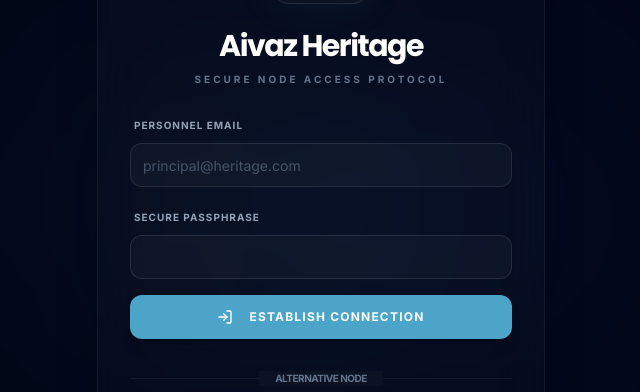
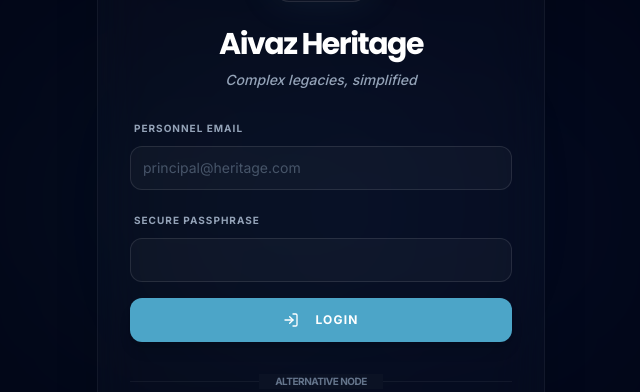
Before and after one commit to ivonnaaivaz-sudo/Aivaz, a Next.js app: page /login in a window 1280 px wide. Shown: the part 191-583 px from the top of the page, without its empty margins (319-959 px from the left). Built offline with nearby package versions, Linux system fonts and the light colour scheme; no server answers; grey boxes are pictures that could not be loaded.

Commit message:
Instead of secure node access protocol it should read “complex legacies,

```diff
--- a/src/app/(auth)/login/page.tsx
+++ b/src/app/(auth)/login/page.tsx
@@ -80,7 +80,7 @@ export default function LoginPage() {
           </div>
           <div className="space-y-2">
             <CardTitle className="text-3xl font-headline font-bold tracking-tighter text-white">Aivaz Heritage</CardTitle>
-            <CardDescription className="text-slate-500 uppercase tracking-[0.3em] text-[10px] font-bold">Secure Node Access Protocol</CardDescription>
+            <CardDescription className="text-slate-400 italic text-sm font-medium">Complex legacies, simplified</CardDescription>
           </div>
         </CardHeader>
         <CardContent className="space-y-6 px-8">
@@ -109,7 +109,7 @@ export default function LoginPage() {
               />
             </div>
             <Button type="submit" className="w-full h-11 rounded-xl shadow-lg bg-primary hover:bg-primary/90 text-white font-bold text-xs uppercase tracking-widest transition-all hover:scale-[1.02] active:scale-[0.98]" disabled={loading}>
-              {loading ? <Loader2 className="h-4 w-4 animate-spin" /> : <><LogIn className="mr-2 h-4 w-4" /> Establish Connection</>}
+              {loading ? <Loader2 className="h-4 w-4 animate-spin" /> : <><LogIn className="mr-2 h-4 w-4" /> Login</>}
             </Button>
           </form>
 
```
